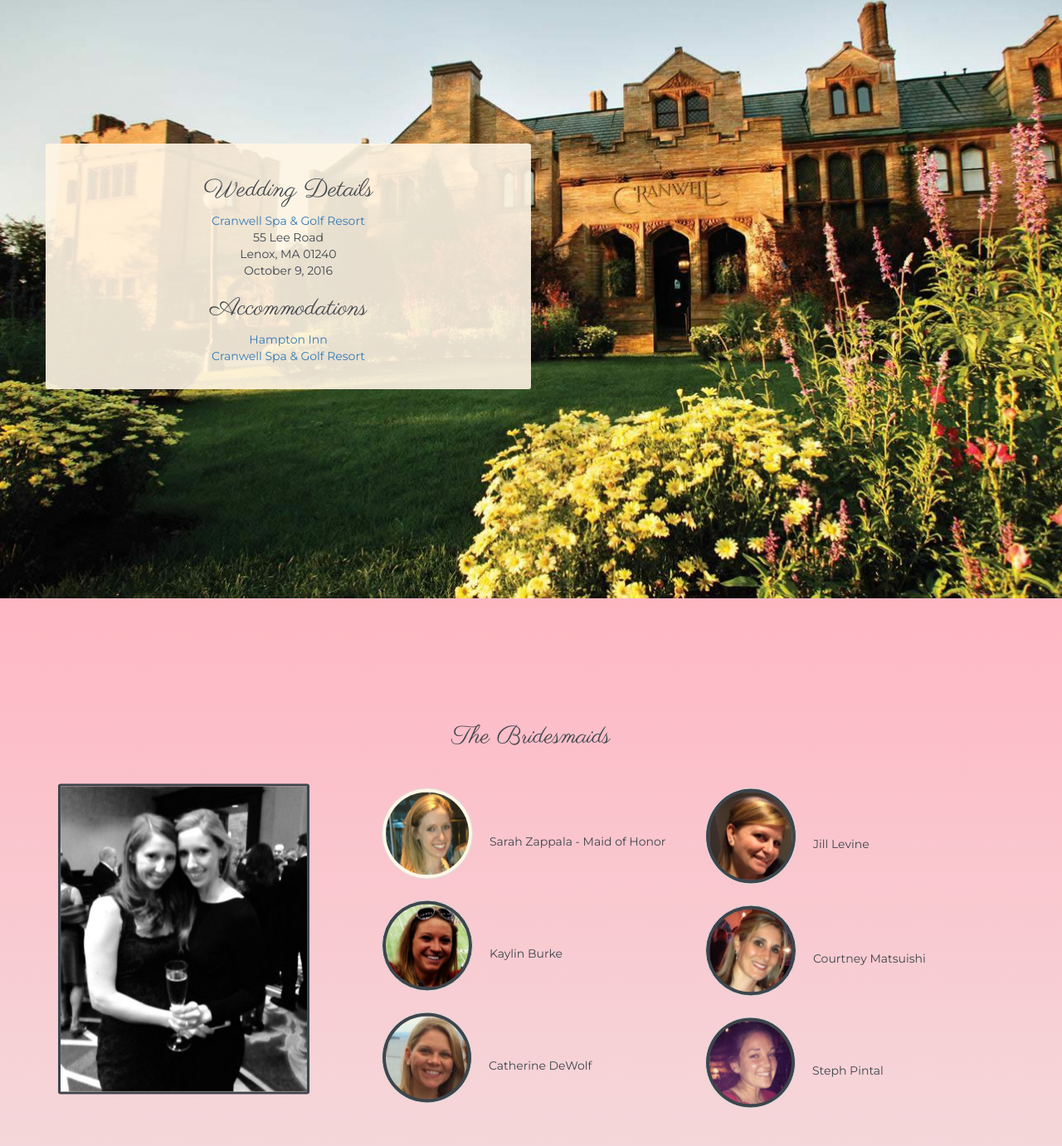
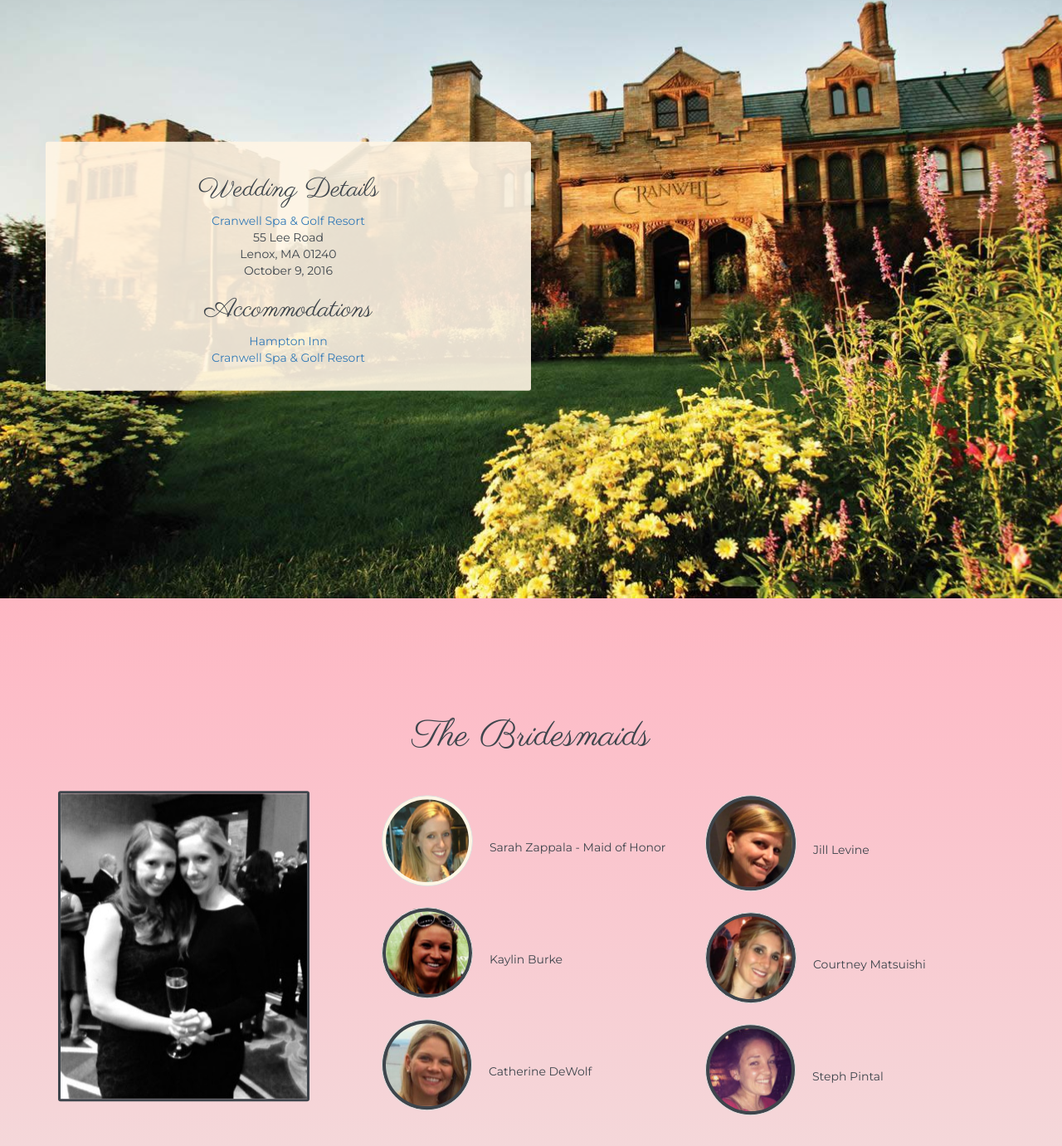
Before and after one commit to johndewolf/dewolfpackof2, a website: page index.html in a window 1280 px wide. Shown: the part 879-2260 px from the top of the page at 83% size. Drawn offline with nearby package versions, Linux system fonts and the light colour scheme.

Commit message:
style touch up

```diff
--- a/index.html
+++ b/index.html
@@ -51,7 +51,7 @@
           <div class="container">
             <div class="row">
               <div class="col-sm-6 text-box">
-                <h2>Wedding Details</h2>
+                <h3>Wedding Details</h3>
                 <ul>
                   <li><a href="http://www.cranwell.com/" target="_blank">Cranwell Spa &amp; Golf Resort</a></li>
                   <li>55 Lee Road</li>
@@ -59,7 +59,7 @@
                   <li>October 9, 2016</li>
                 </ul>
 
-                <h2>Accommodations</h2>
+                <h3>Accommodations</h3>
                 <ul>
                   <li><a href="http://hamptoninn3.hilton.com/en/hotels/massachusetts/hampton-inn-and-suites-berkshires-lenox-SFYLXHX/index.html" target="_blank">Hampton Inn</a></li>
                   <li><a href="http://www.cranwell.com/" target="_blank">Cranwell Spa &amp; Golf Resort</a></li>
@@ -76,22 +76,24 @@
               </div>
             </div>
             <div class="row">
-              <div class="col-sm-4 featureImage" id="bridesmaidsFeature">
-              <img src="img/sarah-zappala.jpg" />
-            </div>
-              <div class="col-sm-4">
+              <div class="col-sm-4 col-sm-push-4">
                 <ul>
                   <li id="sarah-zappala"><img src="img/sarah-thumbnail.png" class="thumbnail weddingPartyMember active" /><span class="weddingPartyMember">Sarah Zappala - Maid of Honor</li>
                   <li id="kaylin-burke"><img src="img/kay-thumbnail.jpg" class="thumbnail weddingPartyMember" /><span class="weddingPartyMember">Kaylin Burke</li>
                   <li id="kate-dewolf"><img src="img/kate-thumbnail.jpg" class="thumbnail weddingPartyMember" /><span class="weddingPartyMember">Catherine DeWolf</li>
                 </ul>
               </div>
-              <div class="col-sm-4">
-                 <ul>
+
+              <div class="col-sm-4 col-sm-push-4">
+                <ul>
                   <li id="jill-levine"><img src="img/jill-thumbnail.png" class="thumbnail weddingPartyMember" /><span class="weddingPartyMember">Jill Levine</li>
                   <li id="coutney-matsuishi"><img src="img/court-thumbnail.png" class="thumbnail weddingPartyMember" /><span class="weddingPartyMember">Courtney Matsuishi</li>
                   <li id="steph-pintal"><img src="img/steph-thumbnail.jpg" class="thumbnail weddingPartyMember" /><span class="weddingPartyMember">Steph Pintal</li>
                 </ul>
+              </div>
+
+              <div class="col-sm-4 col-sm-pull-8 featureImage" id="bridesmaidsFeature">
+                <img src="img/sarah-zappala.jpg" />
               </div>
             </div>
           </div>
--- a/sass/styles.scss
+++ b/sass/styles.scss
@@ -5,6 +5,13 @@ body {
 
 h1,h2,h3 {
 	font-family: 'Parisienne', cursive;
+}
+
+h3 {
+	font-size: 32px;
+}
+h2 {
+	font-size: 45px;
 }
 #home {
 	background-color: #3E454C;
```
Also changed, not shown: css/main.css, img/kate-dewolf.jpg, img/matt-roux.jpg, img/matt-rouxb.jpg (added), img/steph-pintal.JPG.
